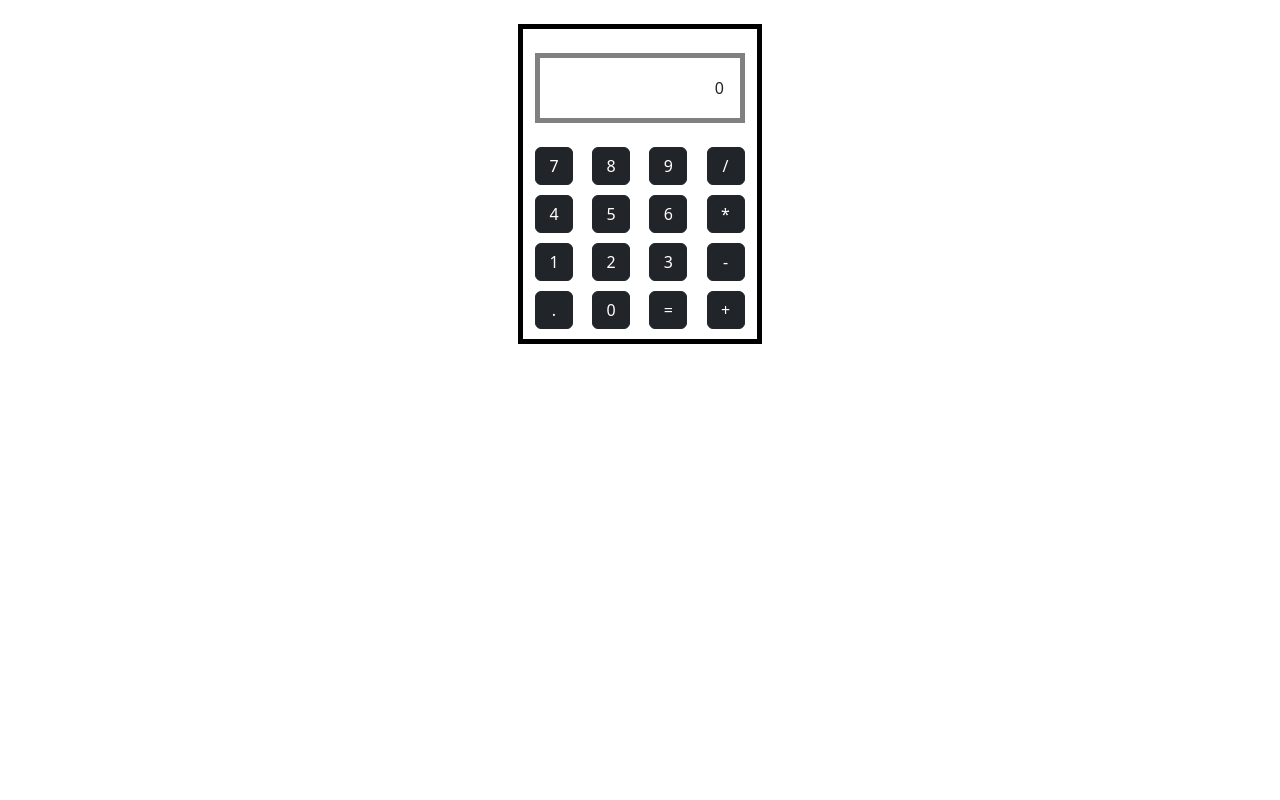
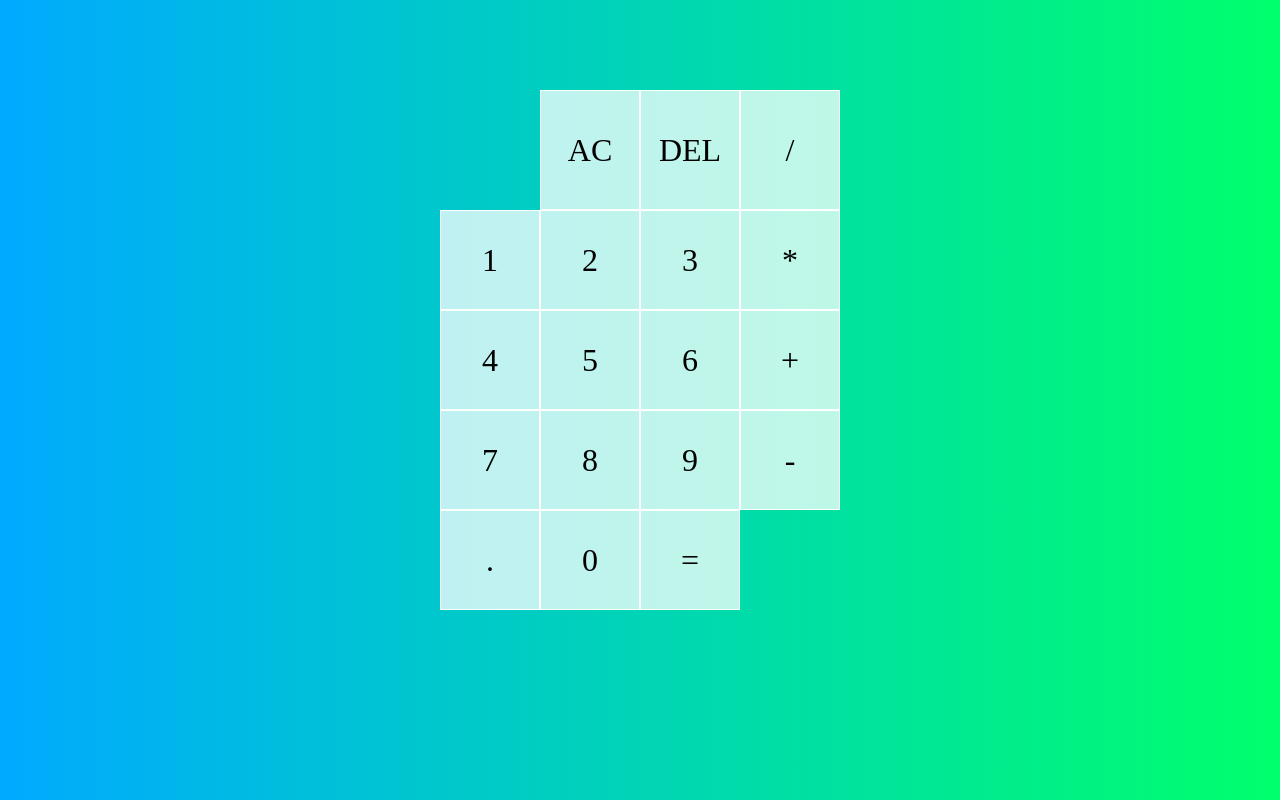
Before and after one commit to wahidrana2108/calculator, a plain HTML site: page index.html in a window 1280 px wide. Drawn offline with nearby package versions, Linux system fonts and the light colour scheme.

Commit message:
new button

```diff
--- a/index.html
+++ b/index.html
@@ -8,42 +8,31 @@
     <link rel="stylesheet" href="style/bootstrap/css/bootstrap.min.css">
     <link rel="stylesheet" href="style/css/style.css">
 </head>
-<body><br>
-    <div class="container side">
-        <br>
-        <div class="display d-flex justify-content-end align-items-center p-3"><span id="output">0</span></div><br>
-
-        <div class="">
-            <button numberBtn   type="button" class="btn btn-dark btn_size">7</button>
-            <button numberBtn   type="button" class="btn btn-dark btn_size">8</button>
-            <button numberBtn   type="button" class="btn btn-dark btn_size">9</button>
-            <button operatorBtn type="button" class="btn btn-dark btn_size me-0" id="">/</button>
+<body>
+    <div class="calculator-grid">
+        <div class="output">
+            <div class="previous-operant"></div>
+            <div class="current-operant"></div>
         </div>
-        <div class="">
-            <button numberBtn   type="button" class="btn btn-dark btn_size">4</button>
-            <button numberBtn   type="button" class="btn btn-dark btn_size">5</button>
-            <button numberBtn   type="button" class="btn btn-dark btn_size">6</button>
-            <button operatorBtn type="button" class="btn btn-dark btn_size me-0" id="">*</button>
-        </div>
-        <div class="">
-            <button numberBtn   type="button" class="btn btn-dark btn_size">1</button>
-            <button numberBtn   type="button" class="btn btn-dark btn_size">2</button>
-            <button numberBtn   type="button" class="btn btn-dark btn_size">3</button>
-            <button operatorBtn type="button" class="btn btn-dark btn_size me-0" id="">-</button>
-        </div>
-        <div class="">
-            <button dotBtn   type="button" class="btn btn-dark btn_size">.</button>
-            <button numberBtn   type="button" class="btn btn-dark btn_size">0</button>
-            <button equalBtn   type="button" class="btn btn-dark btn_size">=</button>
-            <button operatorBtn type="button" class="btn btn-dark btn_size me-0">+</button>
-        </div>
+        <button class="span-two">AC</button>
+        <button class="span-two">DEL</button>
+        <button>/</button>
+        <button>1</button>
+        <button>2</button>
+        <button>3</button>
+        <button>*</button>
+        <button>4</button>
+        <button>5</button>
+        <button>6</button>
+        <button>+</button>
+        <button>7</button>
+        <button>8</button>
+        <button>9</button>
+        <button>-</button>
+        <button>.</button>
+        <button>0</button>
+        <button class="span-two">=</button>
     </div>
-
-
-
-
-
-
 
 
 
@@ -54,6 +43,7 @@
 
     <script>
 
+
     </script>
 
 
--- a/style/css/style.css
+++ b/style/css/style.css
@@ -1,23 +1,32 @@
-.side{
-    height: fit-content;
-    width: fit-content;
-    border: 5px solid black;
+*, *::before, *::after{
+    box-sizing: border-box;
+    font-family: Gotham Rounded sans-serif;
+    font: normal;
+    font-weight: normal;
 }
 
-.display{
-    height: 70px;
-    width: 210px;
-    border: 5px solid gray;
-    word-break: break-all;
+body{
+    padding: 0;
+    margin: 0;
+    background: linear-gradient(to right, #0af, #00ff6c);
+}
+.calculator-grid{
+    display: grid;
+    justify-content: center;
+    align-content: center;
+    min-height: 100vh;
+    grid-template-columns: repeat(4, 100px);
+    grid-template-rows: minmax(120px, auto) repeat(5, 100px);
 }
 
+.calculator-grid > button{
+    cursor: pointer;
+    font-size: 2rem;
+    border: 1px solid white;
+    outline: none;
+    background-color: rgba(255, 255, 255, 0.75);
+}
 
-.btn_size{
-    height: 38px;
-    width: 38px;
-    justify-content: center;
-    align-items: center;
-    margin-bottom: 10px;
-    margin-right: 15px;
-
+.calculator-grid > button:hover{
+    background-color: rgba(255, 255, 255, 0.9);
 }
```
